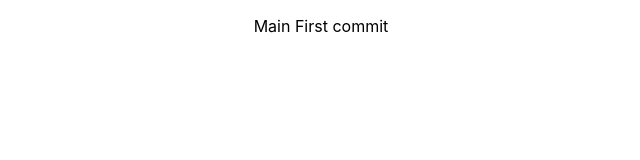
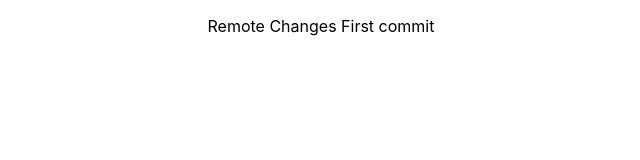
Before and after one commit to shivamnamdeo0101/ecomm-frontend, a React (Create React App) app: page / in a window 1280 px wide. Shown: the top 160 px of the page, without its empty margins (319-959 px from the left). Built offline with nearby package versions, Linux system fonts and the light colour scheme.

Commit message:
Update App.js

```diff
--- a/src/App.js
+++ b/src/App.js
@@ -4,7 +4,7 @@ import './App.css';
 function App() {
   return (
     <div className="App">
-      <p>Main First commit </p>
+      <p>Remote Changes First commit </p>
     </div>
   );
 }
```
